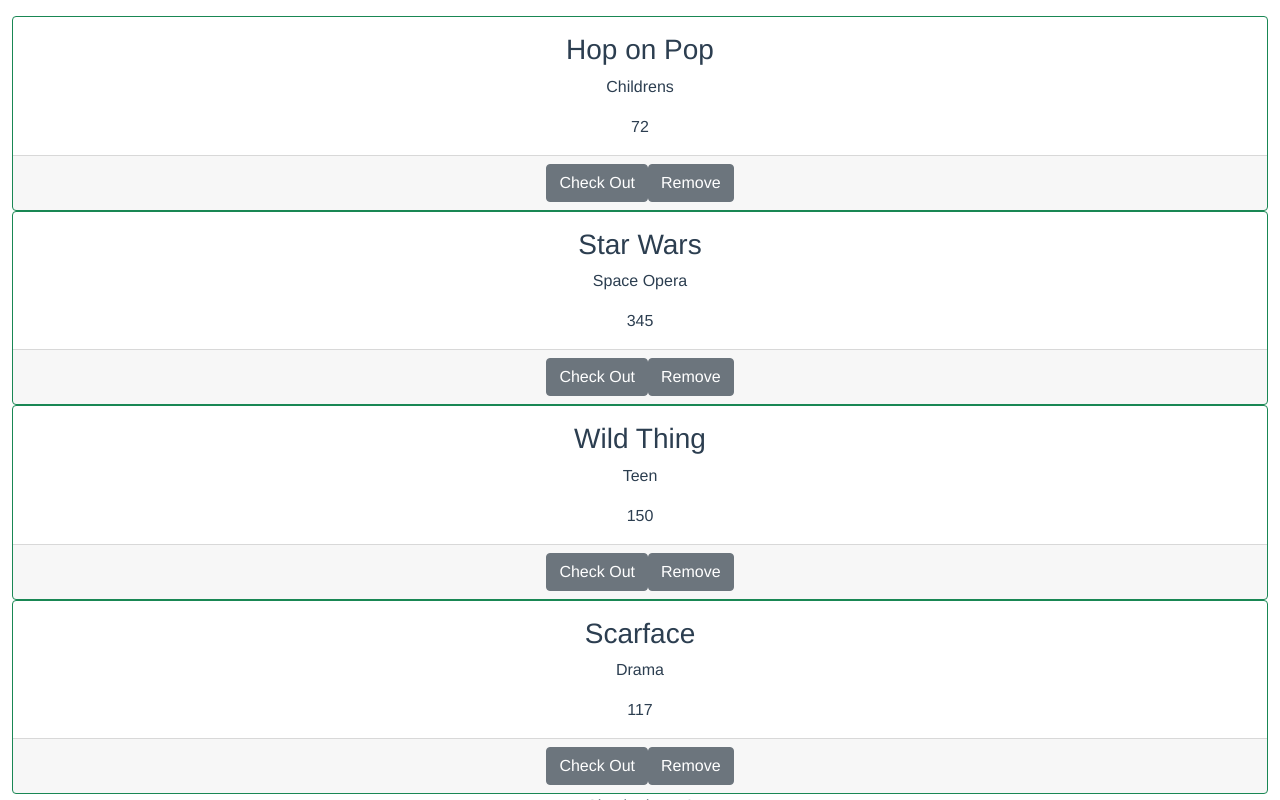
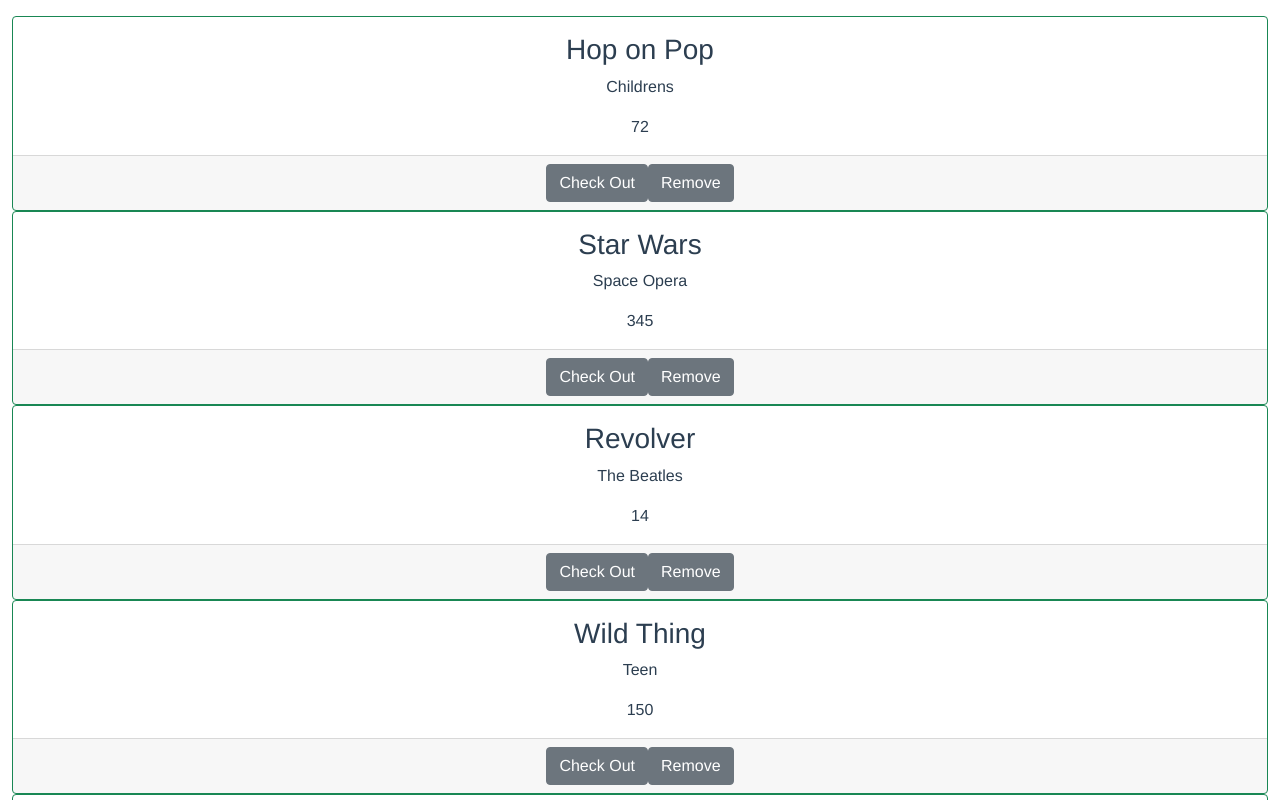
Before and after one commit to ngorjestani/vue-components-cli, a Vue app: page / in a window 1280 px wide. Shown: the top 800 px of the page. Built offline with nearby package versions, Linux system fonts and the light colour scheme.

Commit message:
Added albums

```diff
--- /dev/null
+++ b/src/components/Album.vue
@@ -0,0 +1,23 @@
+<template>
+  <div class="book">
+    <h3 class="card-title">{{item.title}}</h3>
+    <p class="card-text">{{item.artist}}</p>
+    <p class="card-text">{{item.trackCount}}</p>
+  </div>
+</template>
+
+<script>
+import Album from "@/models/Album";
+
+export default {
+  name: "Album",
+
+  props: {
+    item: Album,
+  },
+}
+</script>
+
+<style scoped>
+
+</style>
--- a/src/components/Library.vue
+++ b/src/components/Library.vue
@@ -14,6 +14,7 @@
 import LibraryCollection from "@/models/LibraryCollection";
 import Book from "@/models/Book";
 import Movie from "@/models/Movie";
+import Album from "@/models/Album";
 
 export default {
   name: "Library",
@@ -25,8 +26,10 @@
       library: new LibraryCollection()
           .addItem(new Book('Hop on Pop', 'Childrens', 72))
           .addItem(new Movie('Star Wars', 'Space Opera', 345))
+          .addItem(new Album('Revolver', 'The Beatles', 14))
           .addItem(new Book('Wild Thing', 'Teen', 150))
           .addItem(new Movie('Scarface', 'Drama', 117))
+          .addItem(new Album('Animals', 'Pink Floyd', 5))
     }
   },
 }
--- a/src/components/LibraryItem.vue
+++ b/src/components/LibraryItem.vue
@@ -14,6 +14,7 @@
 <script>
 import Book from "@/components/Book";
 import Movie from "@/components/Movie";
+import Album from "@/components/Album";
 
 export default {
   name: "LibraryItem",
@@ -21,6 +22,7 @@
   components: {
     Book,
     Movie,
+      Album,
   },
 
   props: {
--- /dev/null
+++ b/src/models/Album.js
@@ -0,0 +1,5 @@
+export default function Album(title, artist, trackCount) {
+    this.title = title || 'Default Title';
+    this.artist = artist || '';
+    this.trackCount = trackCount;
+}
```
